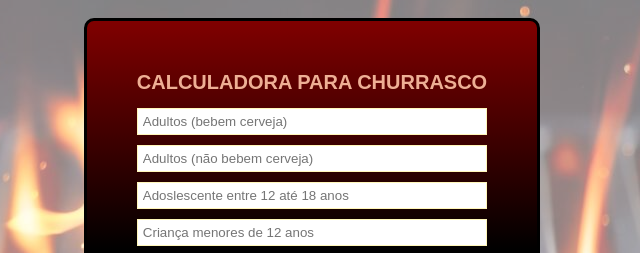
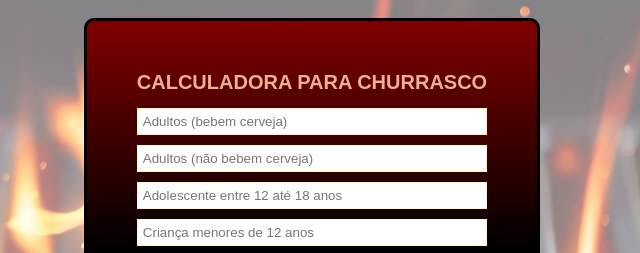
Before and after one commit to hebert-santana/js-churrascometro, a plain HTML site: page index.html in a window 1280 px wide. Shown: the top 253 px of the page, 328-968 px from the left. Drawn offline with Linux system fonts and the light colour scheme.

Commit message:
Update index.html

```diff
--- a/index.html
+++ b/index.html
@@ -18,7 +18,7 @@
 <!--    <input id="adultos" name="adultos" type="number" placeholder="Total de Adultos"> -->
     <input id="adultos_bebem" type="number" placeholder="Adultos (bebem cerveja)">
     <input id="adultos_naobebem" type="number" placeholder="Adultos (não bebem cerveja)">
-    <input id="menorde18" type="number" placeholder="Adoslescente entre 12 até 18 anos">
+    <input id="menorde18" type="number" placeholder="Adolescente entre 12 até 18 anos">
     <input id="criancas" type="number" placeholder="Criança menores de 12 anos">
 
     <input id="duracao" name="duracao" type="number" placeholder="Horas de Duração">
```
